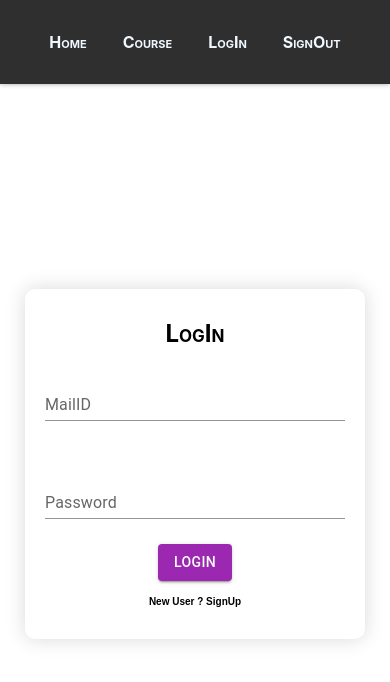
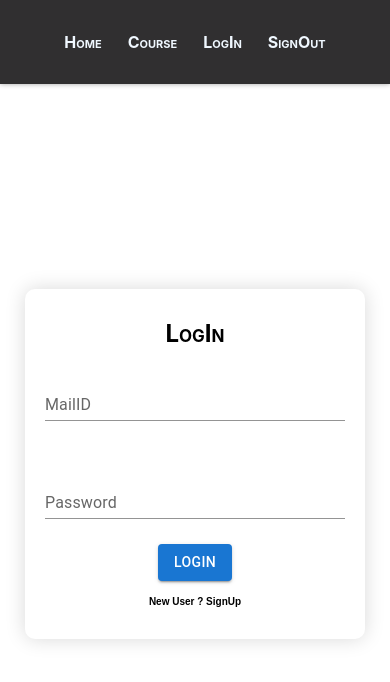
Before and after one commit to sdivakaran143/jaamapp, a React (Create React App) app in the folder Client/: page / in a window 390 px wide. Shown: the top 682 px of the page. Built offline with nearby package versions, Linux system fonts and the light colour scheme.

Commit message:
ui updated

```diff
--- a/Client/src/App.module.css
+++ b/Client/src/App.module.css
@@ -194,6 +194,7 @@ h2{
 @media screen and (max-width:878px) {
     .NavigationBar ul li{
         padding: 10px 8px;
+        margin: 5px;
     }
     .home .title{
         background-size: cover;
--- a/Client/src/Components/Course.js
+++ b/Client/src/Components/Course.js
@@ -8,7 +8,7 @@ export default function Course() {
     const CourseNavigation = () => {
         return (
             <div className={styles.navigations}>
-                <ButtonGroup color="inherit" aria-label="medium secondary button group">
+                <ButtonGroup color="primary" aria-label="medium secondary button group">
                     <Link to="/course/allcourse"><Button>All Courses</Button></Link>
                     <Link to="/course/mycourse"><Button>My Couses</Button></Link>
                 </ButtonGroup>
--- a/Client/src/Components/Home.js
+++ b/Client/src/Components/Home.js
@@ -9,7 +9,7 @@ export default function Home(){
         <h1>Premium Couses To UpSkill Your Skills</h1>
         <p>Learn (almost) anything. Log in now to save on courses.</p>
         <div  className={styles.buttoncenter}>
-      <Link to="/course"><Button variant="contained" color="secondary">Visit Courses</Button></Link>
+      <Link to="/course"><Button variant="contained" color="primary">Visit Courses</Button></Link>
       </div>
       </div>
     </div>
--- a/Client/src/Components/Login.js
+++ b/Client/src/Components/Login.js
@@ -80,7 +80,7 @@ export const Login = () => {
                     setpassword(e.target.value);
                  }}/>
                 <div className={styles.button}>
-                        <Button onClick={(signin)?LoginWithDatas:SignUpWithDatas} variant="contained" color="secondary">{(signin)?"LogIn":"SignUp"}</Button>
+                        <Button onClick={(signin)?LoginWithDatas:SignUpWithDatas} variant="contained" color="primary">{(signin)?"LogIn":"SignUp"}</Button>
                         <br/>
                         <button onClick={switchSignOption}>{(signin)?"New User ? SignUp":"Existing User? Login"}</button>
                 </div>
```
